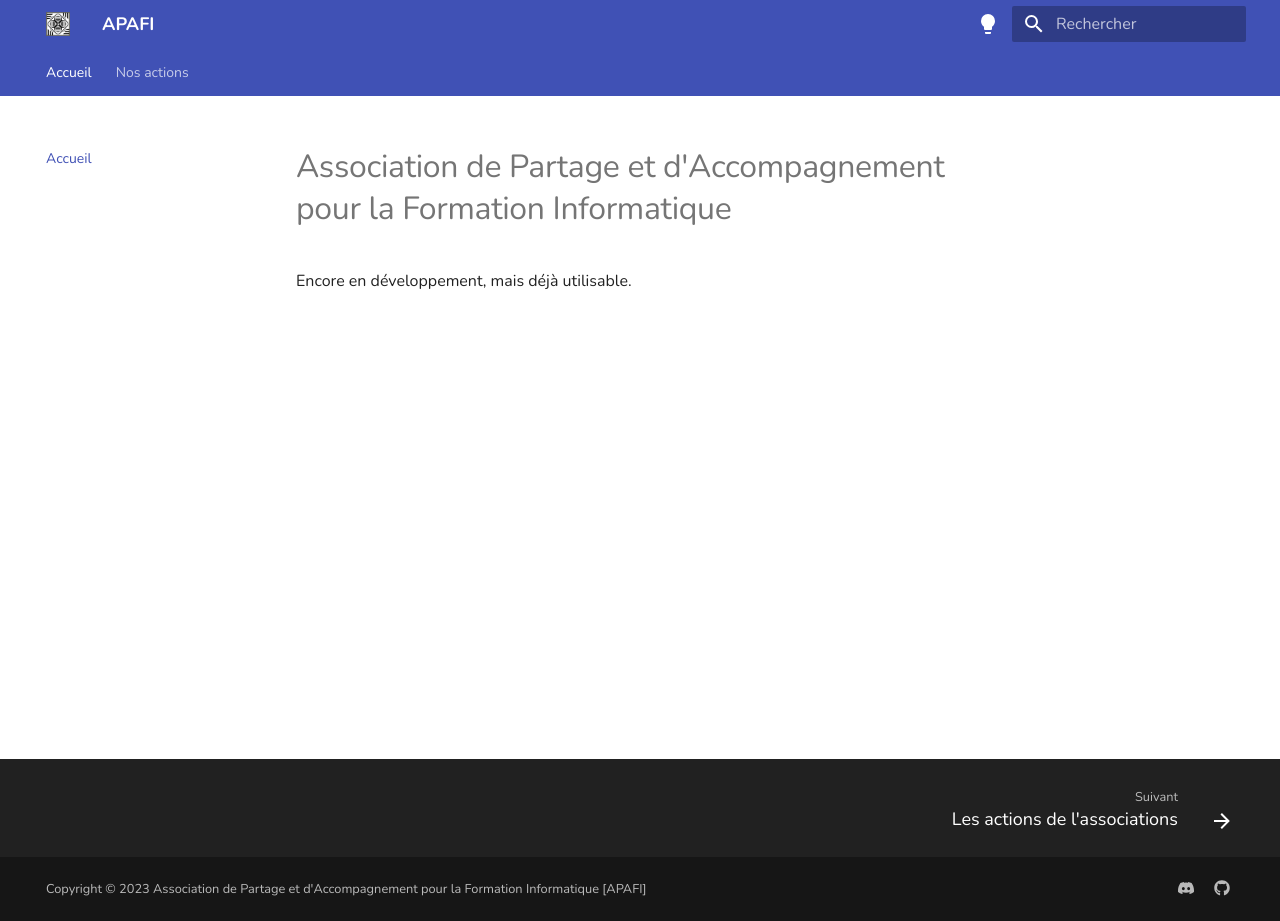
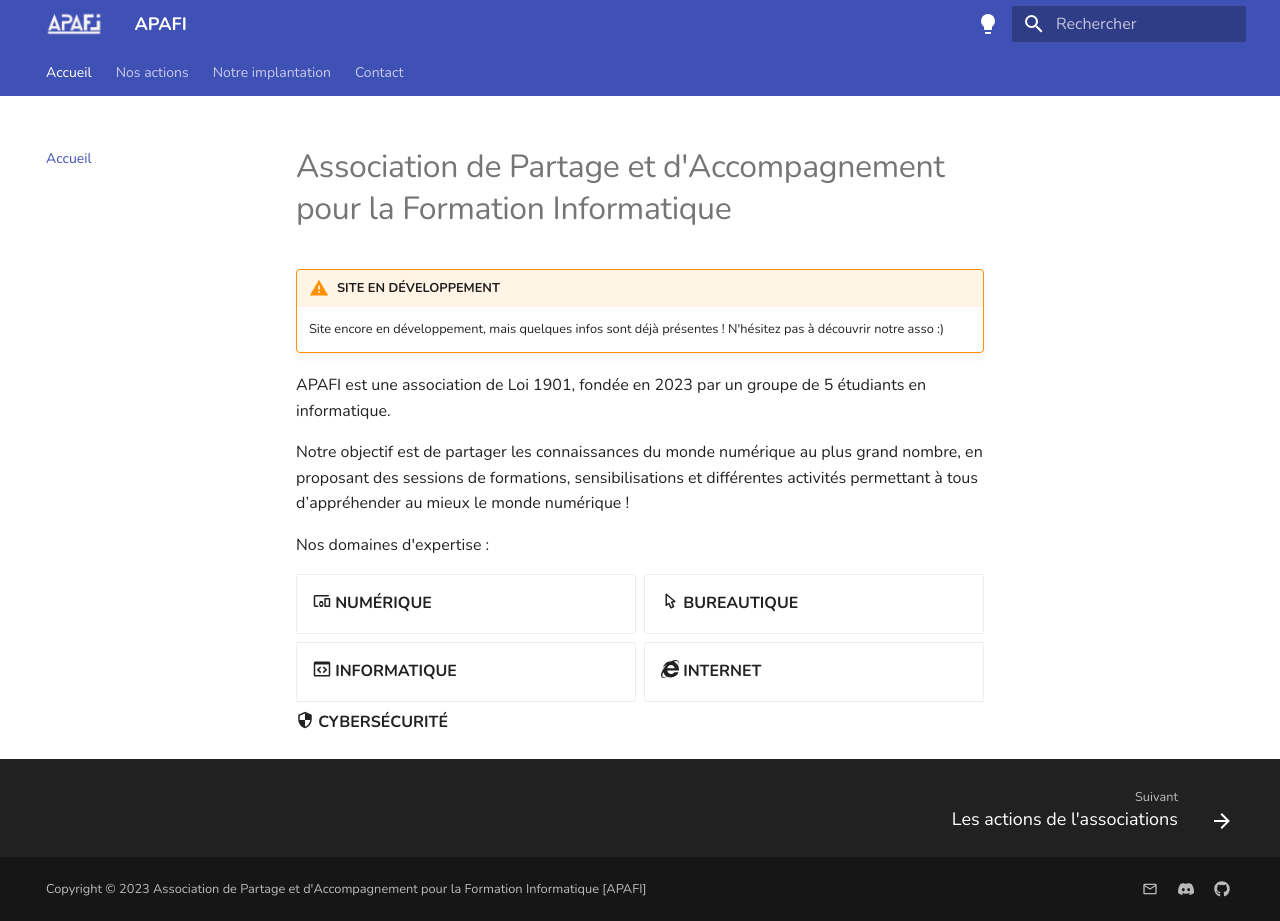
Before and after one commit to APAFI/wiki, an MkDocs documentation site: the page built from docs/index.md, in a window 1280 px wide and 921 px high. Built offline with MkDocs 1.6.1 and Material for MkDocs 9.7.7, drawn with Linux system fonts in a browser that asks for light colours.

Commit message:
First content
Premier ajout

```diff
--- a/docs/index.md
+++ b/docs/index.md
@@ -1,3 +1,27 @@
 # Association de Partage et d'Accompagnement pour la Formation Informatique
 
-Encore en développement, mais déjà utilisable.
+!!! warning "SITE EN DÉVELOPPEMENT"
+    Site encore en développement, mais quelques infos sont déjà présentes ! N'hésitez pas à découvrir notre asso :)
+APAFI est une association de Loi 1901, fondée en 2023 par un groupe de 5 étudiants en informatique.
+
+Notre objectif est de partager les connaissances du monde numérique au plus grand nombre, en proposant des sessions de formations, sensibilisations et différentes activités permettant à tous d’appréhender au mieux le monde numérique !
+
+Nos domaines d'expertise :
+
+<div class="grid" markdown>
+
+:material-devices: __NUMÉRIQUE__
+{ .card }
+
+:material-cursor-default-outline: __BUREAUTIQUE__
+{ .card }
+
+:material-application-brackets-outline: __INFORMATIQUE__
+{ .card }
+
+:fontawesome-brands-internet-explorer: __INTERNET__
+{ .card }
+
+:material-security: __CYBERSÉCURITÉ__
+
+</div>
--- a/mkdocs.yml
+++ b/mkdocs.yml
@@ -4,6 +4,9 @@ nav:
     - actions/index.md
     - Formations: actions/formations.md
     - Projets: actions/projets.md
+  - Notre implantation:
+    - implantation/index.md
+  - Contact: contact.md
 
 
 
@@ -14,16 +17,21 @@ extra:
   homepage: https://apafi.fr/
   generator: false
   social :
+    - icon: material/email-outline
+      link: mailto:contact@apafi.fr?subject=[APAFI] - Contact
+      name: Contact mail - contact@apafi.fr
     - icon: simple/discord
       link: https://discord.gg/#
+      name: Discord (à venir)
     - icon: fontawesome/brands/github
       link: https://github.com/apafi
+      name: GitHub APAFI
 
 theme:
   font:
     text: Nunito
-  favicon: assets/images/favicon.png
-  logo : assets/images/favicon.png
+  favicon: assets/images/FI_high_WoB_sf.png
+  logo : assets/images/LOGO_high_WoB_sf.png
   features:
     - navigation.footer
     - navigation.top
```
Also changed, not shown: docs/actions/index.md (+2 -0 lines), docs/contact.md (added, +7 -0 lines), docs/implantation/index.md (added, +2 -0 lines), docs/assets/images/APAFIenFrance.png (added), docs/assets/images/FI_high_WoB_sf.png (added), docs/assets/images/LOGO_high_WoB_sf.png (added).
